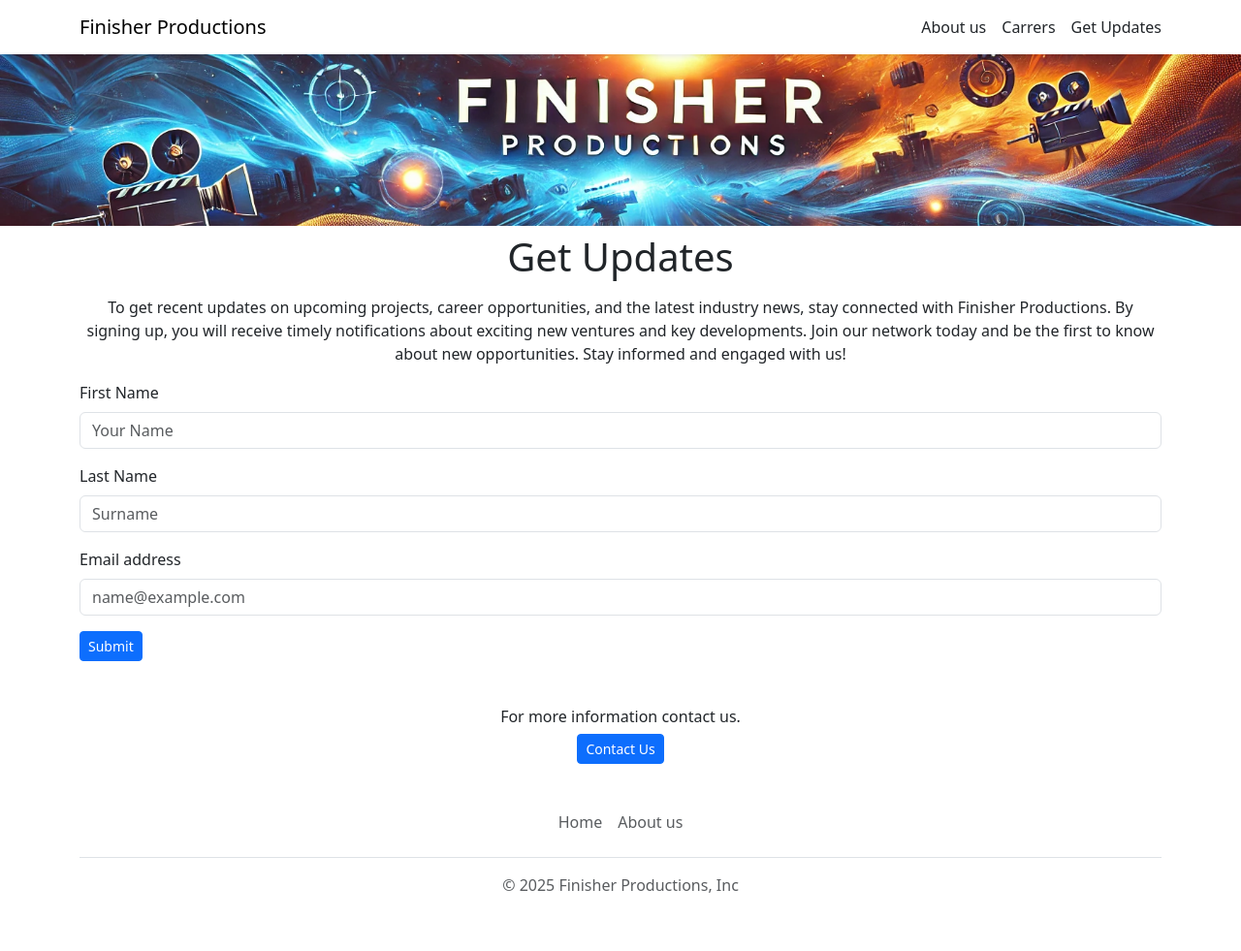
After one commit to Krishna-Thombare/Film-Productions-Job-Openings, a Flask app: page /getupdates in a window 1280 px wide. The commit adds this page. Shown: the whole page at 97% size. Run offline with Flask 3, Linux system fonts and the light colour scheme.

Commit message:
Updated Navigation Bar and Added New Pages.

```diff
--- a/app.py
+++ b/app.py
@@ -3,10 +3,21 @@ from database import load_jobs_from_db, load_job_from_db, add_application_to_db
 
 app = Flask(__name__)
 
+# Home Page
 @app.route('/')
 def home():
     jobs = load_jobs_from_db()
     return render_template('index.html', jobs=jobs)
+
+# About Us Page
+@app.route('/aboutus')
+def about_us():
+    return render_template('aboutus.html')
+
+# Get Update Page
+@app.route('/getupdates')
+def get_updates():
+    return render_template('getupdates.html')
 
 # To store jobs information in json format
 @app.route('/api/jobs')       #api route
@@ -14,6 +25,7 @@ def list_jobs():
     jobs = load_jobs_from_db()
     return jsonify(jobs)
 
+# Job Description Page
 @app.route('/job/<id>')
 def show_job(id):
     job = load_job_from_db(id)
@@ -22,6 +34,7 @@ def show_job(id):
         return "Not Found!", 404
     return render_template('jobpage.html', job=job)
 
+# Application Submitted Page
 @app.route('/job/<id>/apply', methods=['POST'])
 def apply_to_job(id):
     data = request.form
--- /dev/null
+++ b/static/style.css
@@ -0,0 +1,3 @@
+html {
+    scroll-behavior: smooth;
+}
--- a/templates/banner.html
+++ b/templates/banner.html
@@ -17,14 +17,14 @@
 
     #banner {
         display: block;
-        height: 269px;
+        height: 237px;
         width: 100%; /* Changed from 300% */
         object-fit: cover;
         margin: 0 auto;
-        max-width: 85vw; /* Changed to viewport width */
+        max-width: 100vw; /* Changed to viewport width */
     }
 </style>
 
 <div class="banner-container">
-    <img class="img-fluid" id="banner" src="/static/banner.jpeg" alt="Logo">
+    <img class="img-fluid" id="banner" src="/static/banner2.jpeg" alt="Finisher Productions">
 </div>
--- /dev/null
+++ b/templates/contactus.html
@@ -0,0 +1,7 @@
+<div class="text-center">
+            <h6 class="mt-4 mb-2"> For more information contact us. </h6>
+            <a class="btn btn-primary btn-sm" href="mailto:Finisherproductions17@gmail.com?
+                    subject=Questions%20about%20Job%20Openings&body=My%20Name%3A%20%3CYour%20Name%20Here
+                    %3E%0D%0A%0D%0AMy%20Questions%3A%20%3CEnter%20Your%20Questions%3E"> Contact Us
+            </a>
+        </div>
--- a/templates/footer.html
+++ b/templates/footer.html
@@ -3,14 +3,16 @@
       <ul class="nav justify-content-center border-bottom pb-3 mb-3">
         <li class="nav-item"><a href="https://finisher-productions.onrender.com"
             class="nav-link px-2 text-body-secondary">Home</a></li>
+
+        <!-- <li class="nav-item"><a href="#"
+            class="nav-link px-2 text-body-secondary">Courses</a></li> -->
+        <!-- <li class="nav-item"><a href="#"
+            class="nav-link px-2 text-body-secondary">Events</a></li> -->
+        <!-- <li class="nav-item"><a href="#"
+            class="nav-link px-2 text-body-secondary">FAQs</a></li> -->
+
         <li class="nav-item"><a href="#"
-            class="nav-link px-2 text-body-secondary">Courses</a></li>
-        <li class="nav-item"><a href="#"
-            class="nav-link px-2 text-body-secondary">Events</a></li>
-        <li class="nav-item"><a href="#"
-            class="nav-link px-2 text-body-secondary">FAQs</a></li>
-        <li class="nav-item"><a href="#"
-            class="nav-link px-2 text-body-secondary">About</a></li>
+            class="nav-link px-2 text-body-secondary">About us</a></li>
       </ul>
       <p class="text-center text-body-secondary">&copy; 2025 Finisher Productions, Inc</p>
     </footer>
--- /dev/null
+++ b/templates/getupdates.html
@@ -0,0 +1,106 @@
+<!DOCTYPE html>
+<html lang="en">
+  <head>
+    <title>Get Updates</title>
+    {% include 'bootstrap.html' %}
+  </head>
+
+  <body>
+    {% include 'nav.html' %}
+
+    <style>
+      body {
+        overflow-x: hidden;
+      }
+
+      .banner-container {
+        position: relative;
+        left: 50%;
+        right: 50%;
+        margin-left: -50vw;
+        margin-right: -50vw;
+        width: 100vw;
+        background-color: black;
+        margin-top: -20px; /* To remove gap between heading and logo */
+      }
+
+      #banner {
+        display: block;
+        height: 197px;
+        width: 100%; /* Changed from 300% */
+        object-fit: cover;
+        margin: 0 auto;
+        max-width: 100vw; /* Changed to viewport width */
+      }
+    </style>
+
+    <div class="banner-container">
+      <img
+        class="img-fluid"
+        id="banner"
+        src="/static/banner2.jpeg"
+        alt="Finisher Productions"
+      />
+    </div>
+
+    <div class="container">
+      <h1 class="text-center mt-2 mb-3">Get Updates</h1>
+
+      <div>
+        <p class="text-center">
+          To get recent updates on upcoming projects, career opportunities, and
+          the latest industry news, stay connected with Finisher Productions. By
+          signing up, you will receive timely notifications about exciting new
+          ventures and key developments. Join our network today and be the first
+          to know about new opportunities. Stay informed and engaged with us!
+        </p>
+      </div>
+
+      <form action="#" method="post">
+        <div class="mb-3">
+          <label for="exampleFormControlInput1" class="form-label"
+            >First Name</label
+          >
+          <input
+            type="text"
+            required
+            class="form-control"
+            id="exampleFormControlInput1"
+            placeholder="Your Name"
+          />
+        </div>
+
+        <div class="mb-3">
+          <label for="exampleFormControlInput2" class="form-label"
+            >Last Name</label
+          >
+          <input
+            type="name"
+            class="form-control"
+            id="exampleFormControlInput2"
+            placeholder="Surname"
+          />
+        </div>
+
+        <div class="mb-3">
+          <label for="exampleFormControlInput3" class="form-label"
+            >Email address</label
+          >
+          <input
+            type="email"
+            required
+            class="form-control"
+            id="exampleFormControlInput3"
+            placeholder="name@example.com"
+          />
+        </div>
+
+        <button type="submit" class="btn btn-primary btn-sm">Submit</button>
+      </form>
+    </div>
+    <br>
+
+    {% include 'contactus.html' %}
+    {% include 'footer.html' %}
+  </body>
+</html>
--- a/templates/jobitem.html
+++ b/templates/jobitem.html
@@ -1,15 +1,15 @@
 <div class="border-bottom row" style="margin-bottom: 17px; padding-bottom: 9px;">
 
   <div class="col-10">
-    <h4 style="color: rgb(77, 77, 77); margin-bottom: 4px;">{{job['title']}} </h4>
+    <h4 style="color: rgb(77, 77, 77); margin-bottom: 4px;">{{job['title']}} (Project Hire) </h4>
     <div><b> Location: </b> {{job['location']}} </div>
-    <div><b> Salary: </b> {{job['salary']}} </div>
+    <div><b> Job Type: </b> {{job['job_type']}} </div>
   </div>
 
   <div class="col-2 padding-right: 16px">
     <a href="/job/{{job['id']}}"
       type="button"
-      class="btn btn-outline-primary">Apply
+      class="btn btn-outline-primary"> View
     </a>
   </div>
 
--- a/templates/nav.html
+++ b/templates/nav.html
@@ -1,11 +1,17 @@
 <nav class="navbar shadow-sm fixed-top bg-white">
     <div class="container">
       <a class="navbar-brand" href="/">
-        <img src="/static/navlogo.svg" alt="Finisher Productions" width="30" height="24"
-        class="d-inline-block align-text-top">
+        <!-- <img src="/static/banner.jpeg" alt="Finisher Productions" width="30" height="24"
+        class="d-inline-block align-text-top"> -->
         Finisher Productions
+      </a>
 
-      </a>
+      <div class="d-flex gap-3 ms-auto">
+        <a class="nav-link" href="/aboutus"> About us </a>
+        <a class="nav-link" href="/#careers"> Carrers </a>
+        <a class="nav-link" href="/getupdates"> Get Updates </a>
+      </div>
+
     </div>
   </nav>
 
```
Also changed, not shown: database.py (+3 -4 lines), templates/aboutus.html (added, +74 -0 lines), templates/application_form.html (+8 -2 lines), templates/application_submitted.html (+5 -2 lines), templates/index.html (+30 -24 lines), templates/jobpage.html (+11 -4 lines), static/banner2.jpeg (added).
